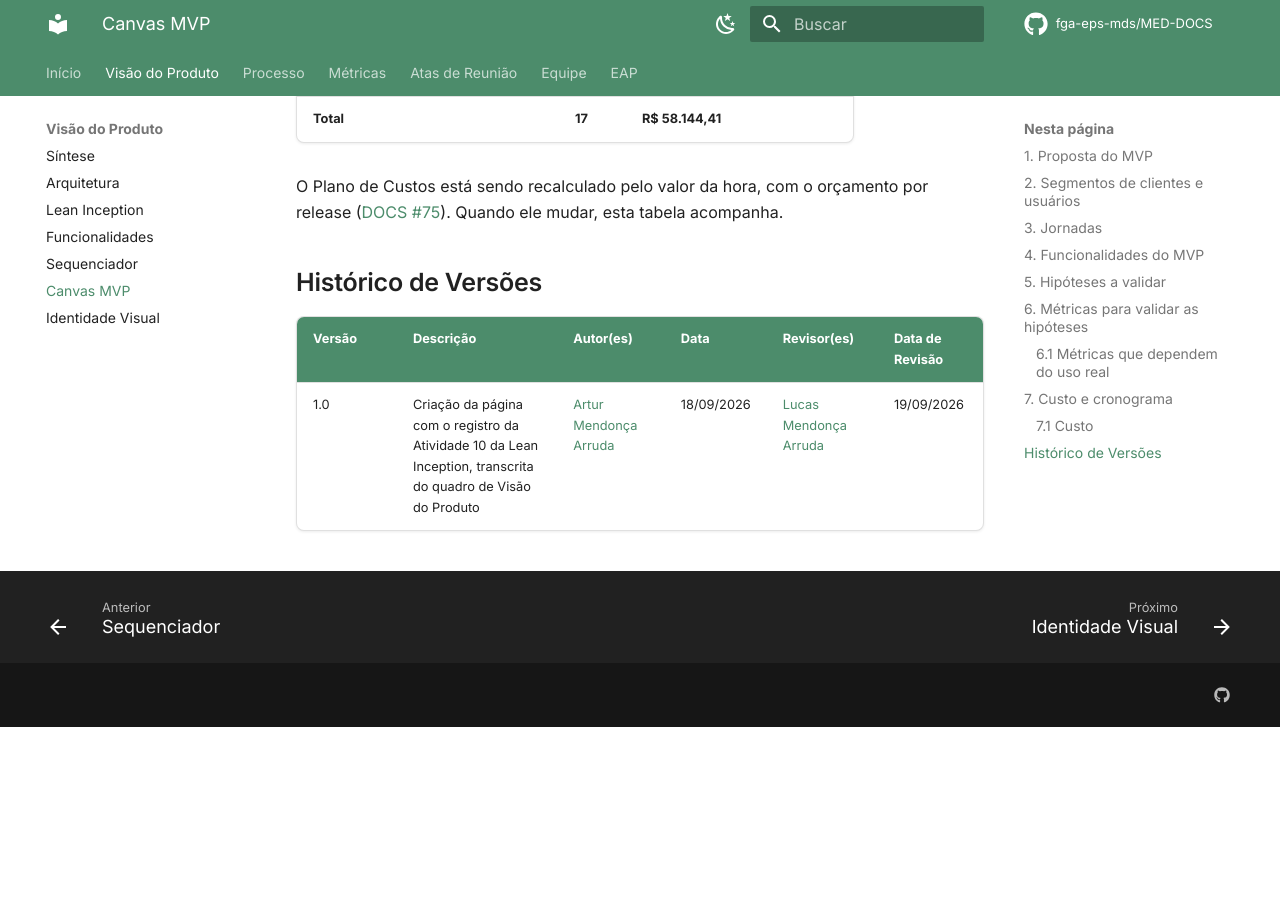
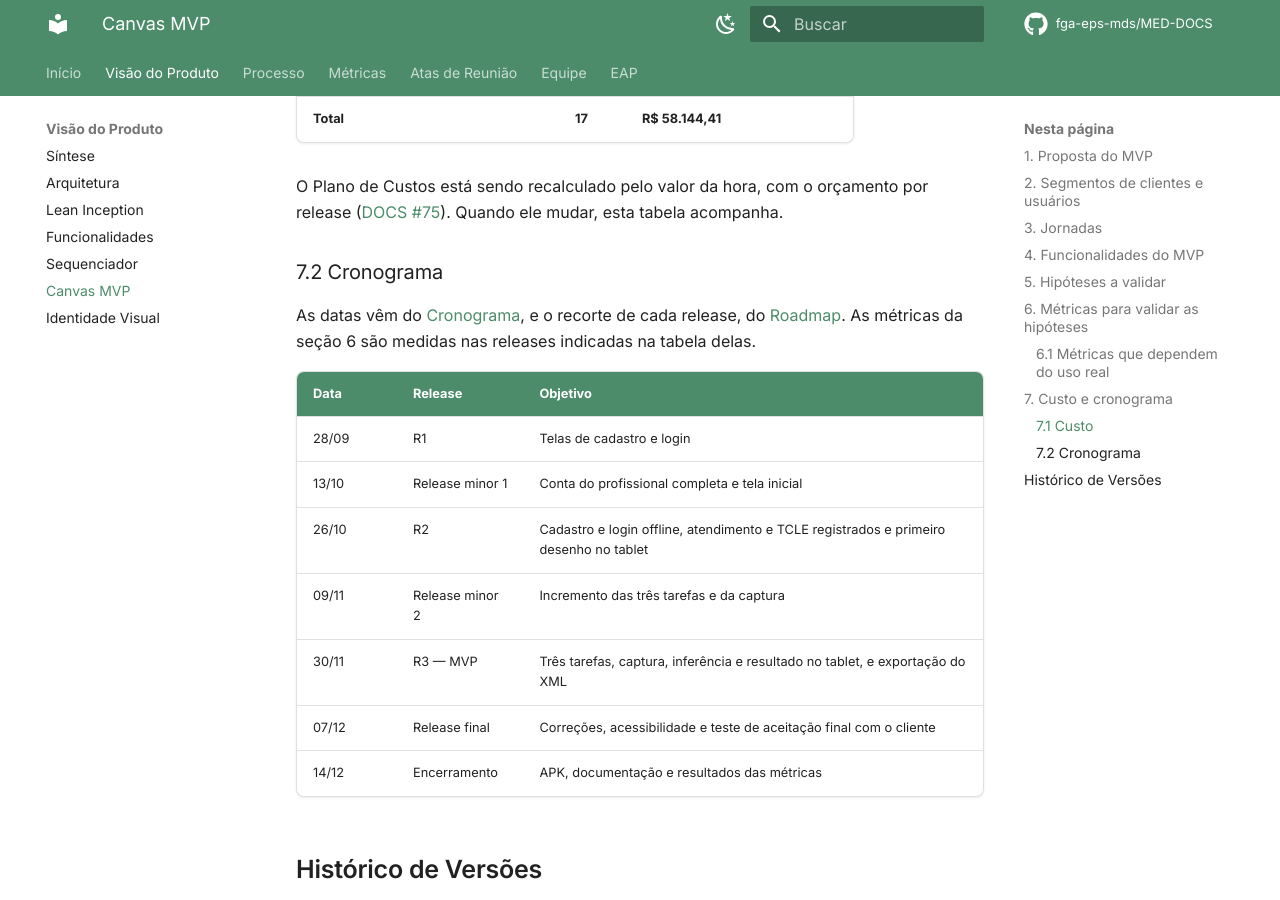
Before and after one commit to apollen27983/UNIEURO_MED-DOCS, an MkDocs documentation site: the page built from docs/produto/canvas-mvp.md, in a window 1280 px wide and 900 px high, scrolled down 3929 px. Built offline with MkDocs 1.6.1 and Material for MkDocs 9.7.7, drawn with Linux system fonts in a browser that asks for light colours; comment, search, counter and statistics services are not loaded; before the commit the page ends 4656 px from its top, so only the background shows below that.

Commit message:
docs(canvas-mvp): cronograma das releases
Inclui no canvas as datas do cronograma e o objetivo de cada release,
tirado do roadmap, para ligar as métricas às entregas.

```diff
--- a/docs/produto/canvas-mvp.md
+++ b/docs/produto/canvas-mvp.md
@@ -84,6 +84,20 @@ O custo vem do [Plano de Custos](../processo/plano_de_custos.md), que soma pesso
 
 O Plano de Custos está sendo recalculado pelo valor da hora, com o orçamento por release ([DOCS #75](https://github.com/fga-eps-mds/2026.2-UNB-FCTE_UNIEURO_MED-DOCS/issues/75)). Quando ele mudar, esta tabela acompanha.
 
+### 7.2 Cronograma
+
+As datas vêm do [Cronograma](../processo/cronograma.md), e o recorte de cada release, do [Roadmap](../processo/roadmap.md). As métricas da seção 6 são medidas nas releases indicadas na tabela delas.
+
+| Data | Release | Objetivo |
+|---|---|---|
+| 28/09 | R1 | Telas de cadastro e login |
+| 13/10 | Release minor 1 | Conta do profissional completa e tela inicial |
+| 26/10 | R2 | Cadastro e login offline, atendimento e TCLE registrados e primeiro desenho no tablet |
+| 09/11 | Release minor 2 | Incremento das três tarefas e da captura |
+| 30/11 | R3 — MVP | Três tarefas, captura, inferência e resultado no tablet, e exportação do XML |
+| 07/12 | Release final | Correções, acessibilidade e teste de aceitação final com o cliente |
+| 14/12 | Encerramento | APK, documentação e resultados das métricas |
+
 ## Histórico de Versões
 
 | Versão | Descrição | Autor(es) | Data | Revisor(es) | Data de Revisão |
```
